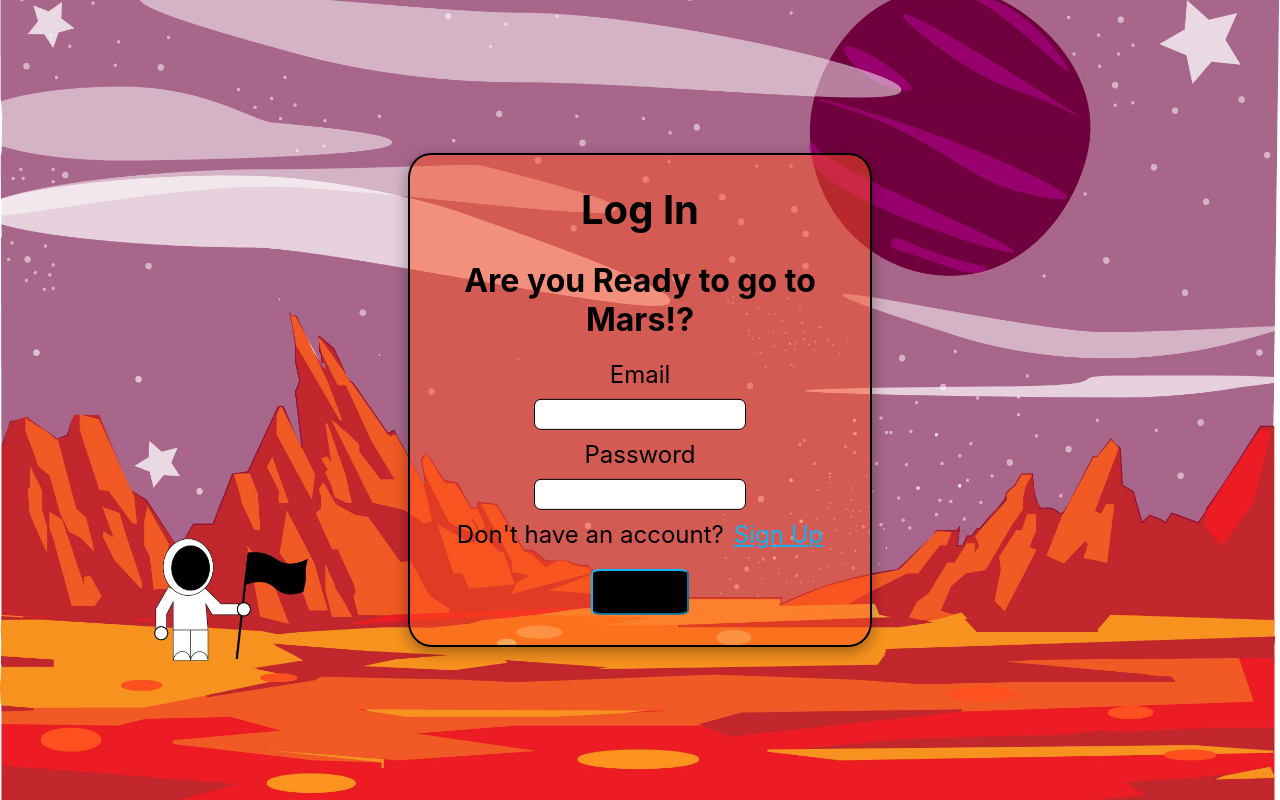
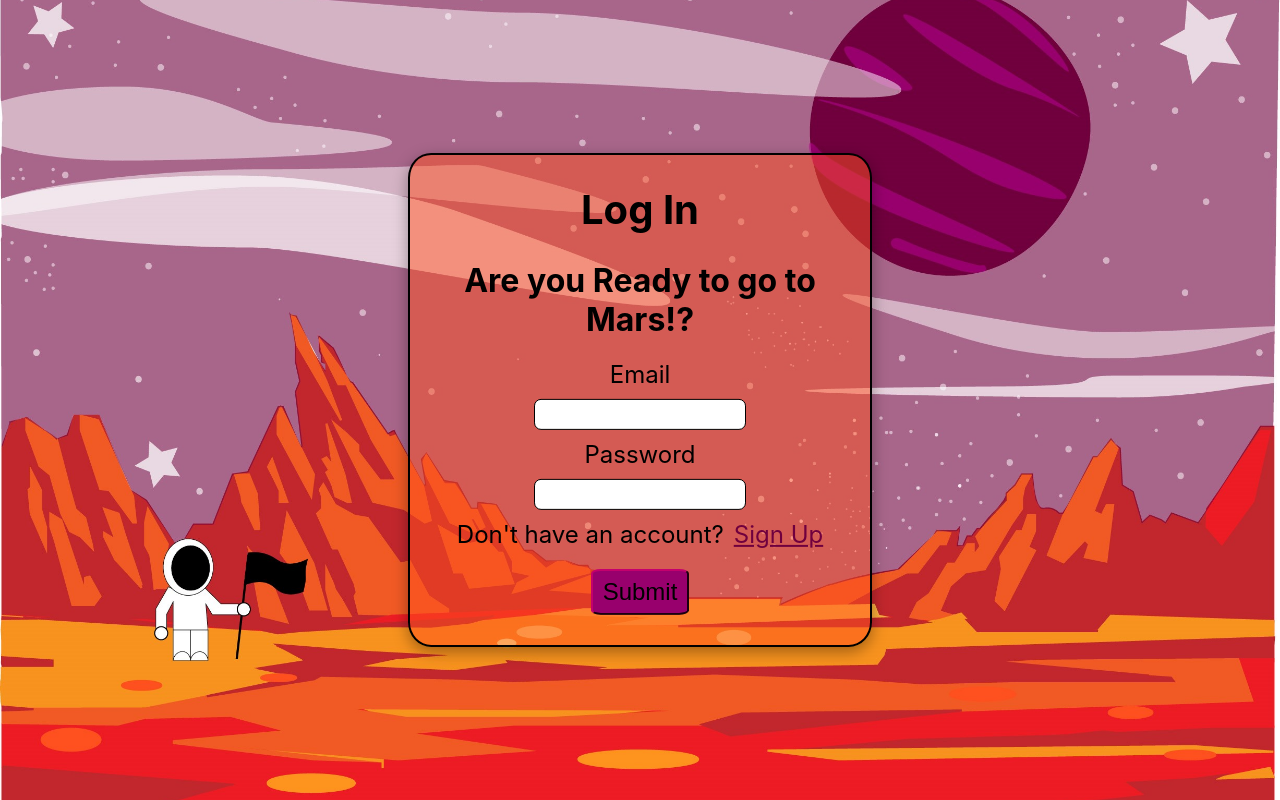
Before and after one commit to ramirolynch/space-front, a React (Create React App) app: page / in a window 1280 px wide. Built offline with nearby package versions, Linux system fonts and the light colour scheme.

Commit message:
style changes

```diff
--- a/src/LogInSignUp.css
+++ b/src/LogInSignUp.css
@@ -44,14 +44,14 @@ label p {
 }
 
 .link {
-  color: rgb(16, 179, 243);
+  color: rgb(112, 0, 62);
   padding-left: 10px;
   font-size: 1.5rem;
 }
 
 .submit {
-  background-color: black;
-  border-color: rgb(16, 179, 243);
+  background-color: rgb(152, 0, 109);
+  border-color: rgb(112, 0, 62);
   border-radius: 10%;
   padding: 7px 10px;
   font-size: 1.5rem;
```
